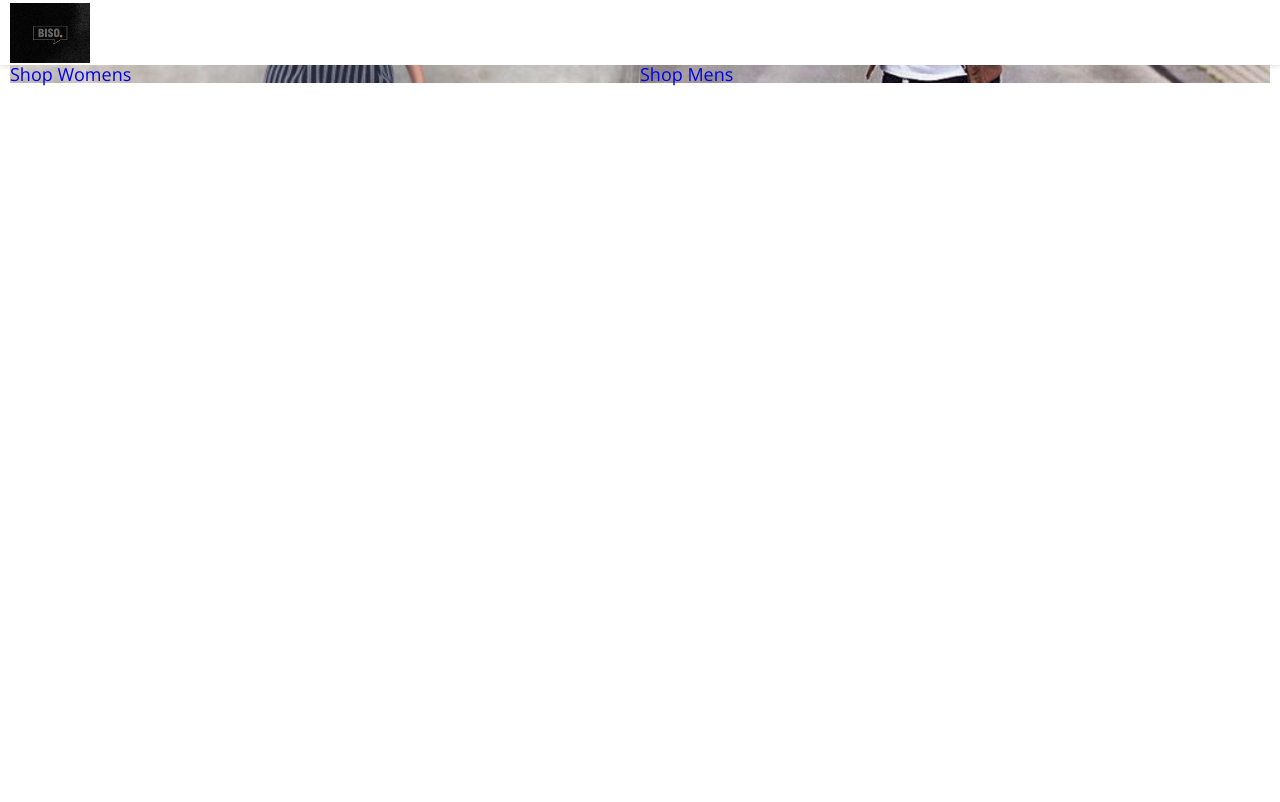
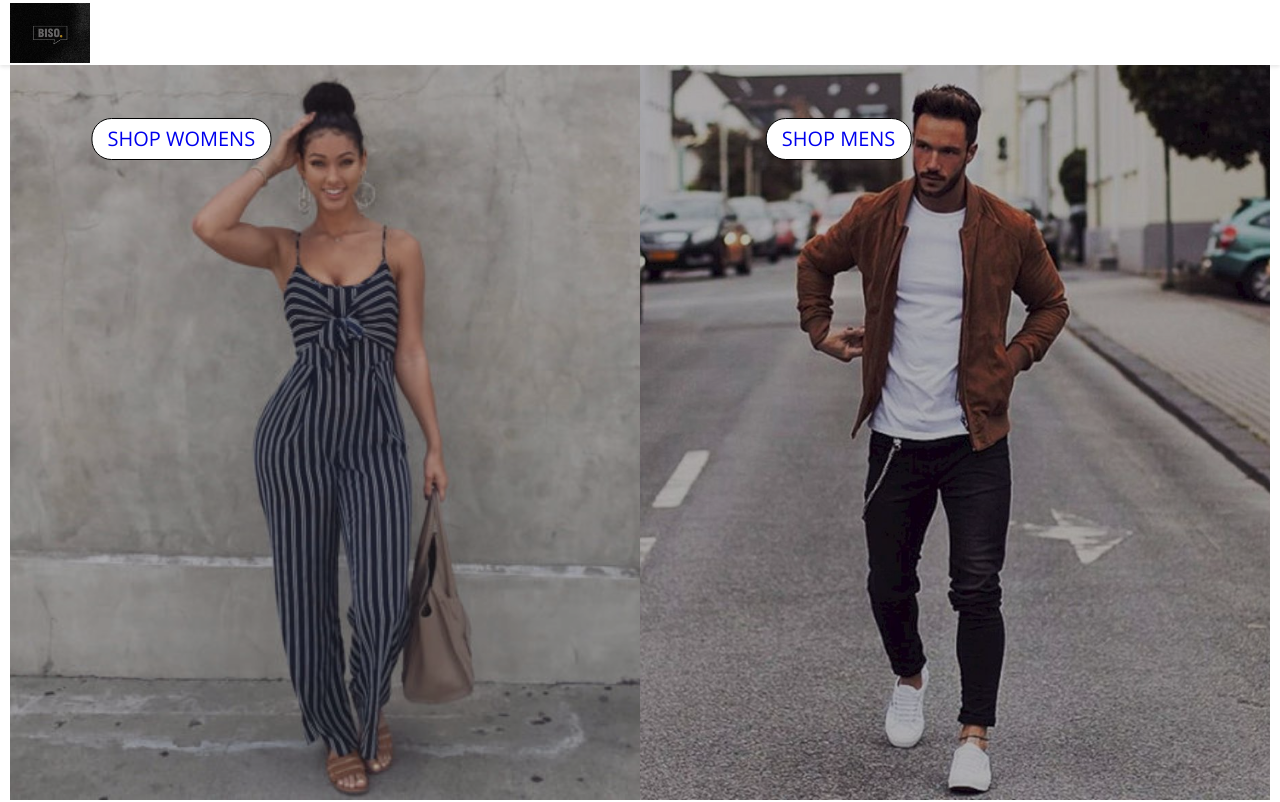
Before and after one commit to BassamHager/eCommerce, a React (Create React App) app in the folder e_commerce/: page / in a window 1280 px wide. Built offline with nearby package versions, Linux system fonts and the light colour scheme.

Commit message:
minor style update

```diff
--- a/e_commerce/src/components/Directory.scss
+++ b/e_commerce/src/components/Directory.scss
@@ -1,10 +1,48 @@
 .directory {
-  .item {
+  height: 100%;
+
+  .wrap {
+    width: 100%;
     height: 100%;
-    width: 50%;
-    float: left;
-    background-position: center;
-    background-repeat: no-repeat;
-    background-size: cover;
+    display: inline-block;
+
+    .item {
+      position: relative;
+      width: 50%;
+      height: 100%;
+      float: left;
+      background-position: center;
+      background-repeat: no-repeat;
+      background-size: cover;
+
+      &::after {
+        content: "";
+        width: 100%;
+        height: 100%;
+        position: absolute;
+        top: 0;
+        left: 0;
+        z-index: 1;
+        background: rgba(0, 0, 0, 0.3);
+      }
+
+      a {
+        position: absolute;
+        top: 50%;
+        left: 50%;
+        z-index: 2;
+        -webkit-transform: translate(-50%, -50%);
+        -moz-transform: translate(-50%, -50%);
+        transform: translate(-130%, -750%);
+        background: white;
+        font-size: 2rem;
+        line-height: 1;
+        font-weight: 400;
+        text-transform: uppercase;
+        padding: 10px 15px;
+        border: 1px solid black;
+        border-radius: 20px;
+      }
+    }
   }
 }
--- a/e_commerce/src/default.scss
+++ b/e_commerce/src/default.scss
@@ -32,6 +32,7 @@
 
 a {
   text-decoration: none;
+  cursor: pointer;
 }
 
 a,
```
